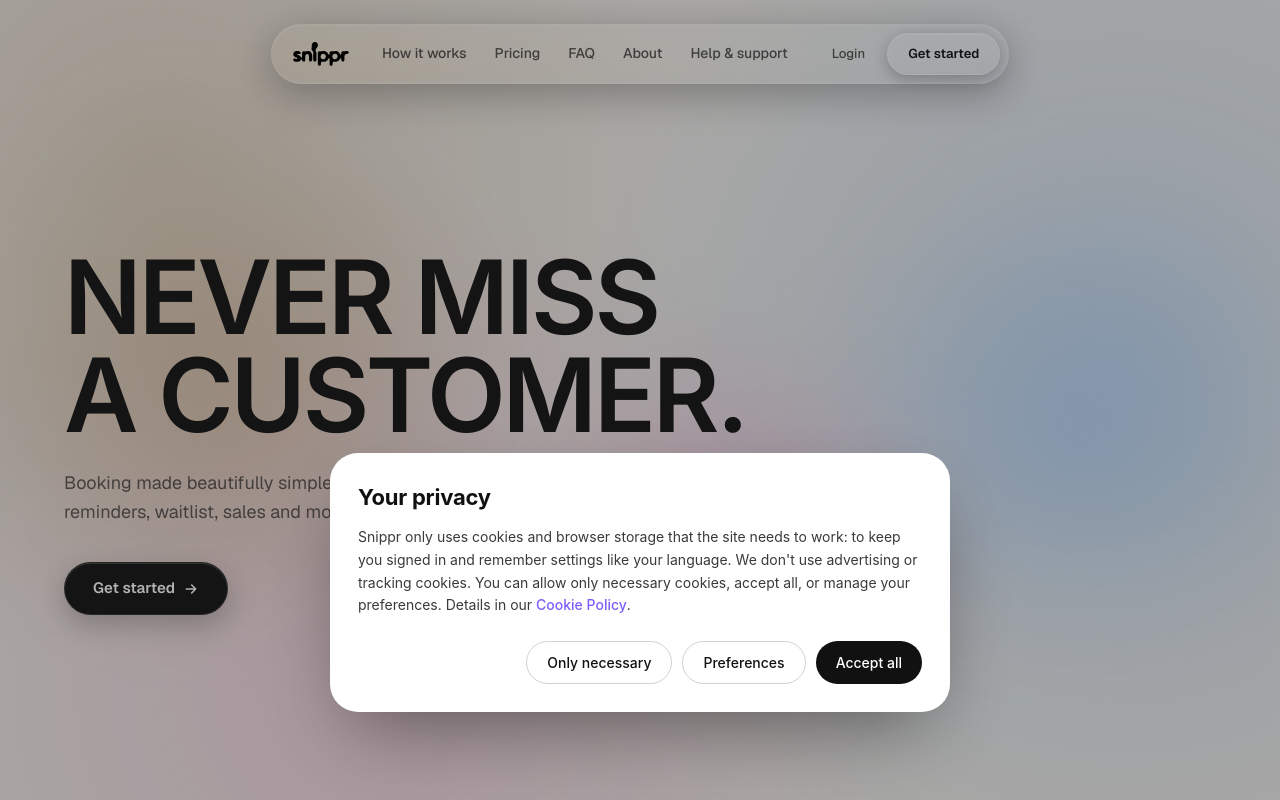
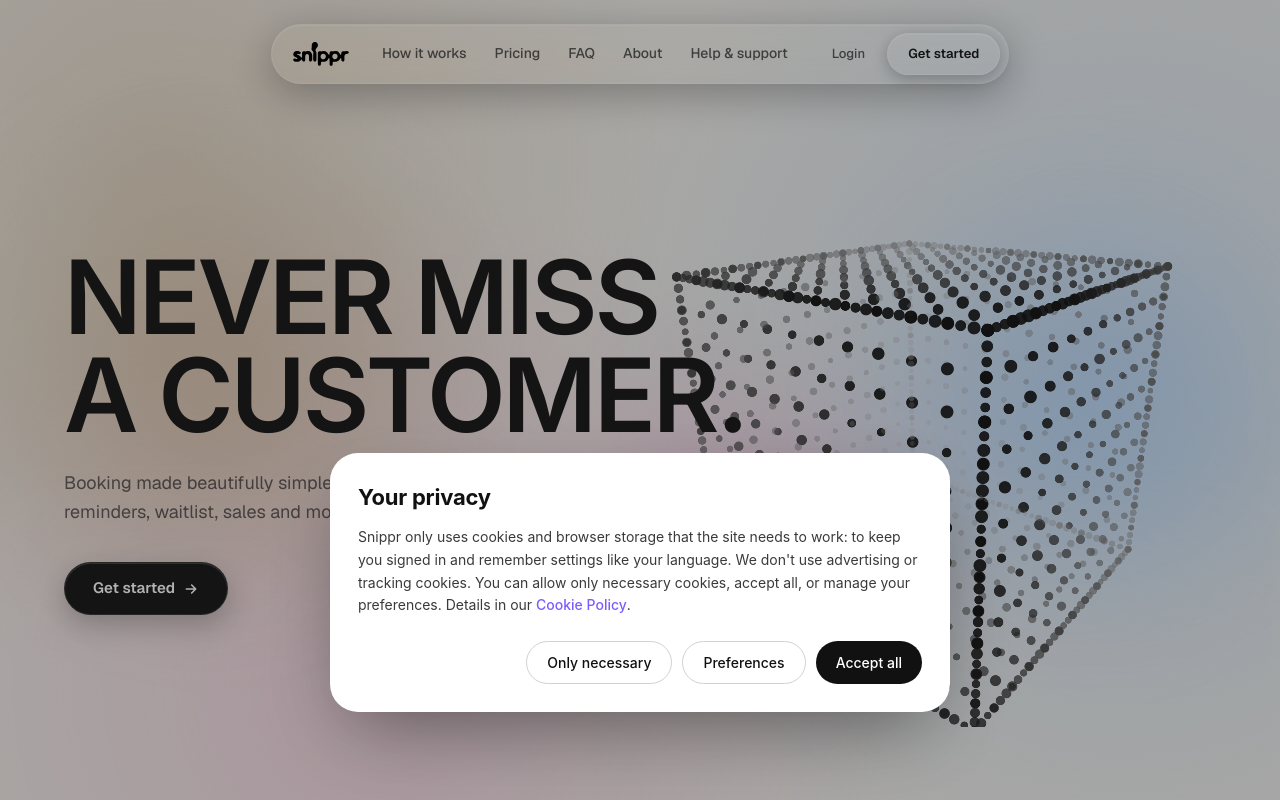
Before and after one commit to Yousefsewi/snippr, a Next.js app: page / in a window 1280 px wide. Shown: the top 800 px of the page. Built offline with nearby package versions, Linux system fonts and the light colour scheme.

Commit message:
Homepage: bring back the dotted 3D cube next to the headline
Loaded only in the browser (three.js), wide screens only.

Co-Authored-By: Claude Opus 5.5 <noreply@anthropic.com>

```diff
--- a/app/page.tsx
+++ b/app/page.tsx
@@ -2,6 +2,7 @@
 
 import { useState } from 'react'
 import Link from 'next/link'
+import dynamic from 'next/dynamic'
 import { openCookieSettings } from '@/lib/consent'
 import { motion } from 'framer-motion'
 import { Inter, Playfair_Display } from 'next/font/google'
@@ -51,6 +52,11 @@ const SHOW_RIBBON = false
 // Halftone cloud picture next to the big headline (public/hero-clouds.webp), with a dot field
 // behind it and two small glass cards on top. Wide screens only.
 const SHOW_HERO_ART = false
+
+// Dotted 3D cube next to the big headline (components/ParticleCube.tsx). Wide screens only.
+const SHOW_HERO_CUBE = true
+// three.js is big: load the cube only in the browser, after the page itself
+const ParticleCube = dynamic(() => import("@/components/ParticleCube"), { ssr: false })
 
 function HeroArt({ lng }: { lng: string }) {
   const tr = lng === 'tr'
@@ -677,6 +683,16 @@ export default function Home() {
         {/* ── Cloud artwork on the right (wide screens) ── */}
         {SHOW_HERO_ART && <HeroArt lng={lng} />}
 
+        {/* ── Dotted 3D cube on the right (wide screens) — dots move away from the mouse ── */}
+        {SHOW_HERO_CUBE && (
+          <motion.div aria-hidden className="pointer-events-none absolute inset-y-0 right-0 z-[5] hidden items-center pr-[4vw] pt-16 lg:flex"
+            initial={{ opacity: 0, scale: 0.94 }} animate={{ opacity: 1, scale: 1 }} transition={{ duration: 1.4, delay: 0.3, ease: [0.22, 1, 0.36, 1] }}>
+            <div style={{ width: 'min(46vw, 680px)', aspectRatio: '1 / 1' }}>
+              <ParticleCube />
+            </div>
+          </motion.div>
+        )}
+
         {/* ── Interactive calendar on the right (wide screens) ── */}
         {SHOW_HERO_CALENDAR && (
         <div className="hero-cal-zoom absolute inset-y-0 right-0 z-10 hidden items-center pr-[5vw] pt-32 xl:flex">
```
